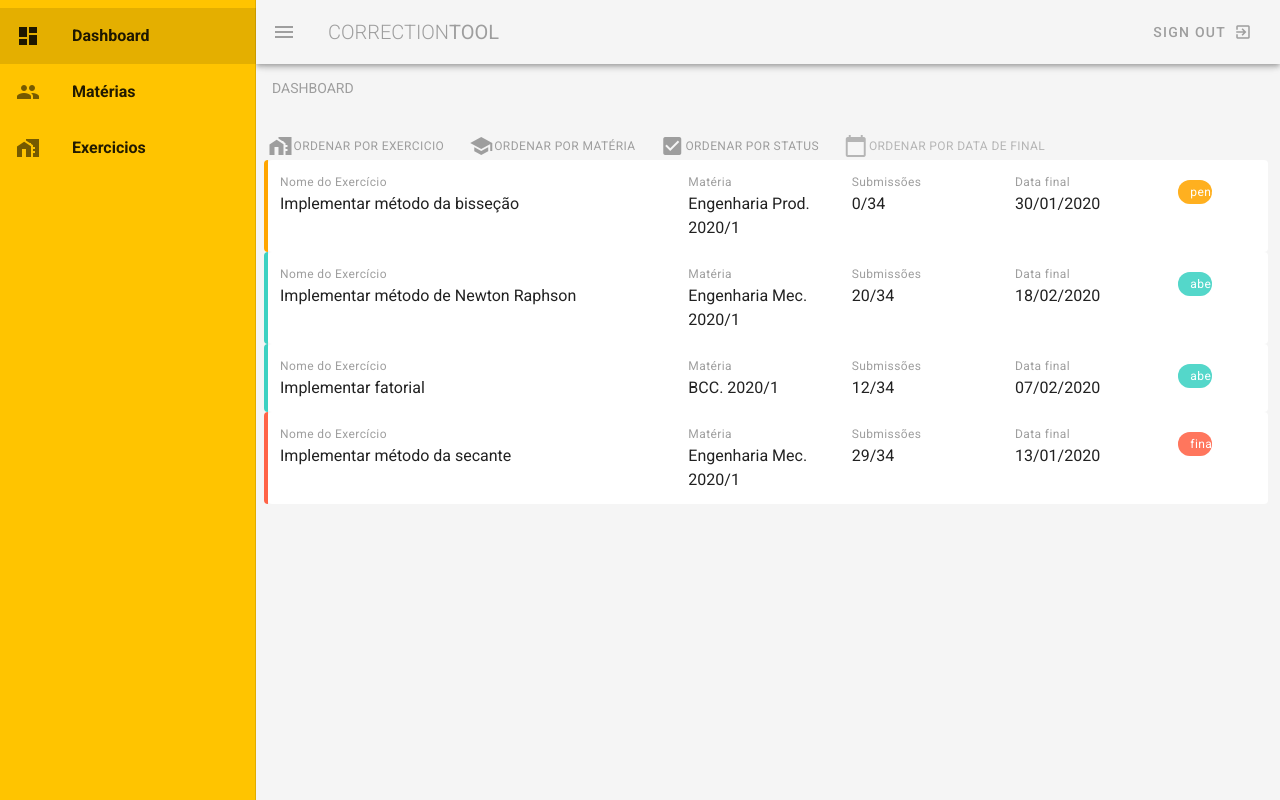
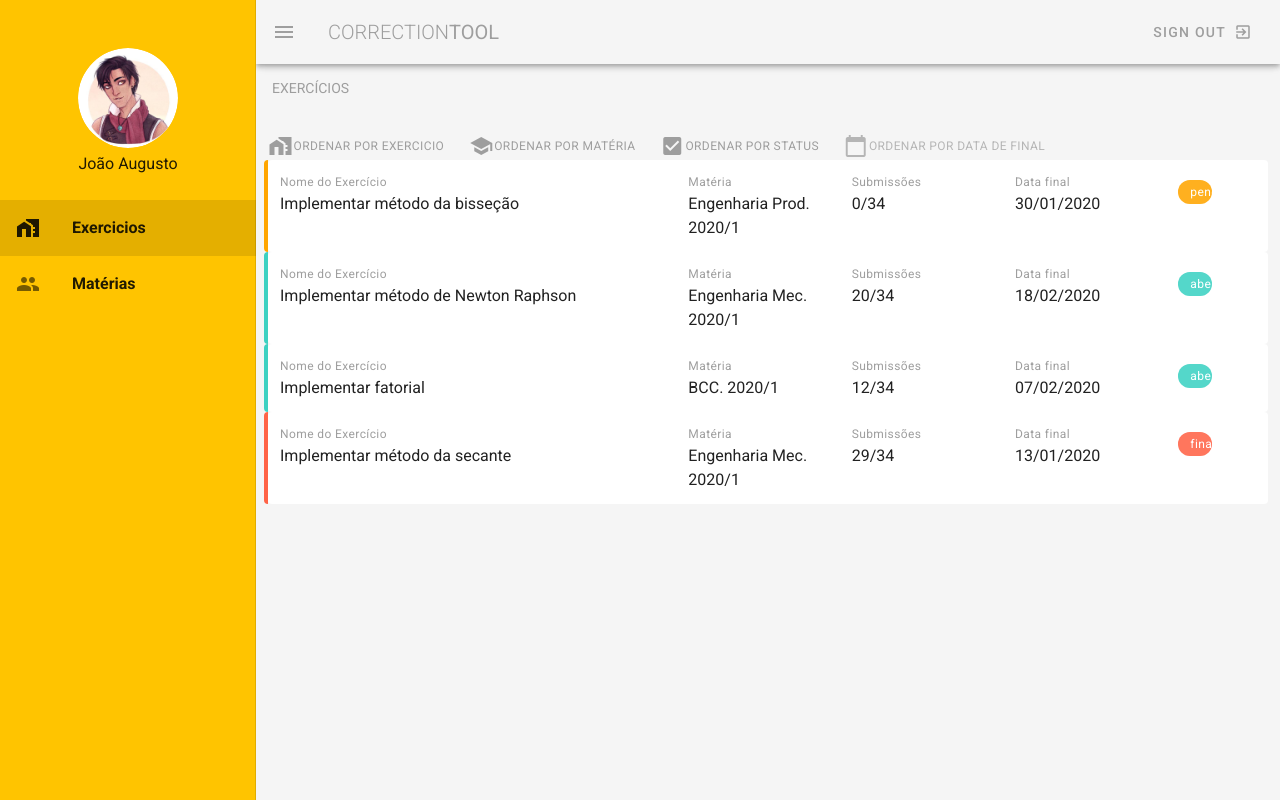
Before and after one commit to jorgetbg/CorrectionTool2.0, a Vue app in the folder frontend/: page / in a window 1280 px wide. Both pictures are taken after a click on the button 28 px from the left and 32 px from the top of the page. Built offline with nearby package versions, Linux system fonts and the light colour scheme.

Commit message:
Dashboard substituido pela pagina de exercícios

```diff
--- a/frontend/src/App.vue
+++ b/frontend/src/App.vue
@@ -1,6 +1,6 @@
 <template>
   <v-app class="grey lighten-4">
-    <Navbar />
+    <Navbar :user="user"/>
     <v-content class="px4 pb-4 grey lighten-4" >
       <router-view></router-view>
     </v-content>
@@ -19,6 +19,11 @@ export default {
   },
 
   data: () => ({
+    user:{
+      nome: "João Augusto",
+      avatar: '/avatar.jpg'
+
+    }
     //
   }),
 };
--- a/frontend/src/components/pages/Dashboard.vue
+++ /dev/null
@@ -1,97 +0,0 @@
-<template>
-  <div class="dashboard">
-    <v-subheader class="grey--text">DASHBOARD</v-subheader>
-    <v-container class="my-5">
-      <v-layout row class="mb-3">
-        <v-btn small text color="grey" @click="ordenarPor('nome')">
-          <v-icon>home_work</v-icon>
-          <span class="caption">Ordenar por exercicio</span>
-        </v-btn>
-        <v-btn small text color="grey" @click="ordenarPor('materia')">
-          <v-icon>school</v-icon>
-          <span class="caption">Ordenar por matéria</span>
-        </v-btn>
-        <v-btn small text color="grey" @click="ordenarPor('status')">
-          <v-icon>check_box</v-icon>
-          <span class="caption">Ordenar por status</span>
-        </v-btn>
-        <v-btn small text color="grey" @click="ordenarPorData()" disabled>
-          <v-icon>calendar_today</v-icon>
-          <span class="caption">Ordenar por data de final</span>
-        </v-btn>
-      </v-layout>
-
-      <card-exercicio
-        flat
-        class="px-2 my-3"
-        v-for="(exercicio, i) in exercicios"
-        :key="i"
-        :exercicioNome="exercicio.nome"
-        :materiaNome="exercicio.materia"
-        :submissoes="exercicio.submissoes"
-        :dataFinal="exercicio.dataFinal"
-        :status="exercicio.status"
-      >
-      {{exercicio}}
-      </card-exercicio>
-    </v-container>
-  </div>
-</template>
-
-
-<script>
-import CardExercicio from "../template/CardExercicio";
-
-export default {
-  data() {
-    return {
-      exercicios: [
-        {
-          nome: "Implementar método da bisseção",
-          materia: "Engenharia Prod. 2020/1",
-          submissoes: "0/34",
-          dataFinal: "30/01/2020",
-          status: "pendente"
-        },
-        {
-          nome: "Implementar método de Newton Raphson",
-          materia: "Engenharia Mec. 2020/1",
-          submissoes: "20/34",
-          dataFinal: "18/02/2020",
-          status: "aberto"
-        },
-        {
-          nome: "Implementar fatorial",
-          materia: "BCC. 2020/1",
-          submissoes: "12/34",
-          dataFinal: "07/02/2020",
-          status: "aberto"
-        },
-        {
-          nome: "Implementar método da secante",
-          materia: "Engenharia Mec. 2020/1",
-          submissoes: "29/34",
-          dataFinal: "13/01/2020",
-          status: "finalizado"
-        }
-      ]
-    };
-  },
-  methods: {
-    ordenarPor(prop) {
-      this.exercicios.sort((a, b) => (a[prop] < b[prop] ? -1 : 1));
-    },
-    ordenarPorData() {
-      this.exercicios.sort((a, b) => {
-        Date.parse(a) - Date.parse(b);
-      });
-    }
-  },
-  components: {
-    "card-exercicio": CardExercicio
-  }
-};
-</script>
-
-<style>
-</style>
--- a/frontend/src/components/pages/Exercicios.vue
+++ b/frontend/src/components/pages/Exercicios.vue
@@ -1,18 +1,94 @@
 <template>
   <div class="exercicios">
-    <v-subheader class="grey--text">EXERCICIOS</v-subheader>
+    <v-subheader class="grey--text">EXERCÍCIOS</v-subheader>
     <v-container class="my-5">
-      content
+      <v-layout row class="mb-3">
+        <v-btn small text color="grey" @click="ordenarPor('nome')">
+          <v-icon>home_work</v-icon>
+          <span class="caption">Ordenar por exercicio</span>
+        </v-btn>
+        <v-btn small text color="grey" @click="ordenarPor('materia')">
+          <v-icon>school</v-icon>
+          <span class="caption">Ordenar por matéria</span>
+        </v-btn>
+        <v-btn small text color="grey" @click="ordenarPor('status')">
+          <v-icon>check_box</v-icon>
+          <span class="caption">Ordenar por status</span>
+        </v-btn>
+        <v-btn small text color="grey" @click="ordenarPorData()" disabled>
+          <v-icon>calendar_today</v-icon>
+          <span class="caption">Ordenar por data de final</span>
+        </v-btn>
+      </v-layout>
+
+      <card-exercicio
+        flat
+        class="px-2 my-3"
+        v-for="(exercicio, i) in exercicios"
+        :key="i"
+        :exercicioNome="exercicio.nome"
+        :materiaNome="exercicio.materia"
+        :submissoes="exercicio.submissoes"
+        :dataFinal="exercicio.dataFinal"
+        :status="exercicio.status"
+      >
+      {{exercicio}}
+      </card-exercicio>
     </v-container>
   </div>
-
 </template>
 
 
 <script>
+import CardExercicio from "../template/CardExercicio";
+
 export default {
   data() {
-    return {};
+    return {
+      exercicios: [
+        {
+          nome: "Implementar método da bisseção",
+          materia: "Engenharia Prod. 2020/1",
+          submissoes: "0/34",
+          dataFinal: "30/01/2020",
+          status: "pendente"
+        },
+        {
+          nome: "Implementar método de Newton Raphson",
+          materia: "Engenharia Mec. 2020/1",
+          submissoes: "20/34",
+          dataFinal: "18/02/2020",
+          status: "aberto"
+        },
+        {
+          nome: "Implementar fatorial",
+          materia: "BCC. 2020/1",
+          submissoes: "12/34",
+          dataFinal: "07/02/2020",
+          status: "aberto"
+        },
+        {
+          nome: "Implementar método da secante",
+          materia: "Engenharia Mec. 2020/1",
+          submissoes: "29/34",
+          dataFinal: "13/01/2020",
+          status: "finalizado"
+        }
+      ]
+    };
+  },
+  methods: {
+    ordenarPor(prop) {
+      this.exercicios.sort((a, b) => (a[prop] < b[prop] ? -1 : 1));
+    },
+    ordenarPorData() {
+      this.exercicios.sort((a, b) => {
+        Date.parse(a) - Date.parse(b);
+      });
+    }
+  },
+  components: {
+    "card-exercicio": CardExercicio
   }
 };
 </script>
--- a/frontend/src/components/template/Navbar.vue
+++ b/frontend/src/components/template/Navbar.vue
@@ -5,6 +5,16 @@
       app
       class="amber accent-3"
     >
+      <v-layout column align-center>
+        <v-flex class="mt-12">
+          <v-avatar size="100">
+            <img :src="user.avatar" :alt="`Avatar de ${user.nome}.`">
+          </v-avatar>
+        </v-flex>
+        <v-flex>
+          <p class="mt-1">{{user.nome}}</p>
+        </v-flex>
+      </v-layout>
       <v-list >
       <v-list-item-group >
         <v-list-item
@@ -45,11 +55,16 @@ export default {
     return {
       drawer: false,
       items: [
-        { text: 'Dashboard', icon: 'dashboard', route:"/" },
+        { text: 'Exercicios', icon: 'home_work', route:"/" },
         { text: 'Matérias', icon: 'group', route:"/materias" },
-        { text: 'Exercicios', icon: 'home_work', route:"exercicios" },
       ],
     };
+  },
+  props: {
+    user: {
+      type: Object,
+      required: false
+    }
   }
 };
 </script>
--- a/frontend/src/router.js
+++ b/frontend/src/router.js
@@ -1,6 +1,5 @@
 import Vue from 'vue'
 import Router from 'vue-router'
-import Dashboard from './components/pages/Dashboard'
 import Materias from './components/pages/Materias'
 import Exercicios from './components/pages/Exercicios'
 import Exercicio from './components/pages/Exercicio'
@@ -13,17 +12,12 @@ export default new Router({
   base: process.env.BASE_URL,
   routes: [
     {
-      path: '/',
-      name: 'dashboard',
-      component: Dashboard
-    },
-    {
       path: '/materias',
       name: 'materias',
       component: Materias
     },
     {
-      path: '/exercicios',
+      path: '/',
       name: 'exercicios',
       component: Exercicios
     },
```
Also changed, not shown: frontend/public/avatar.jpg (added).
